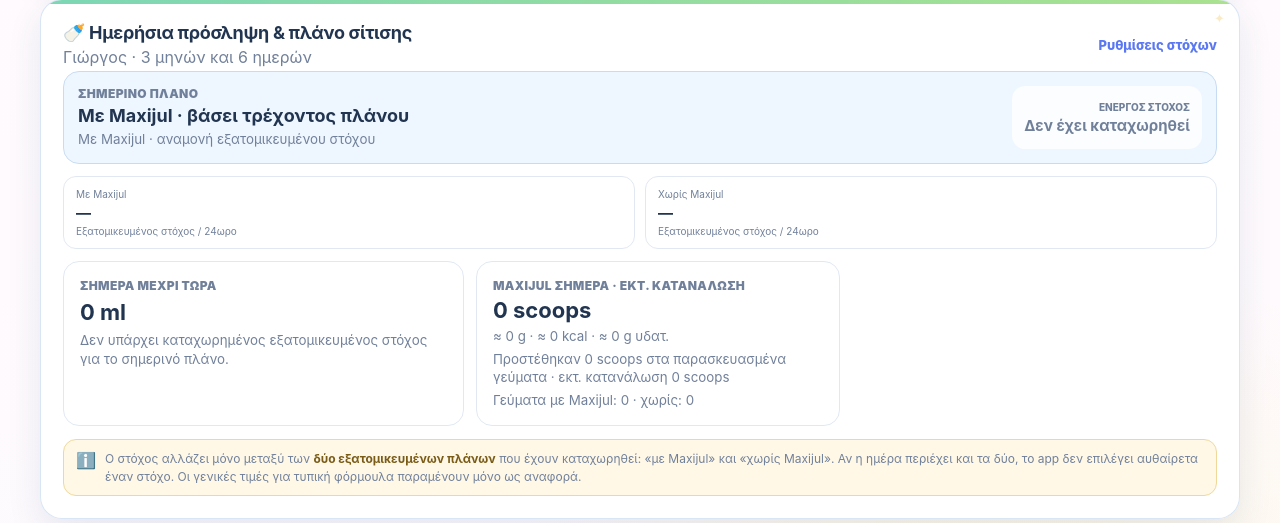
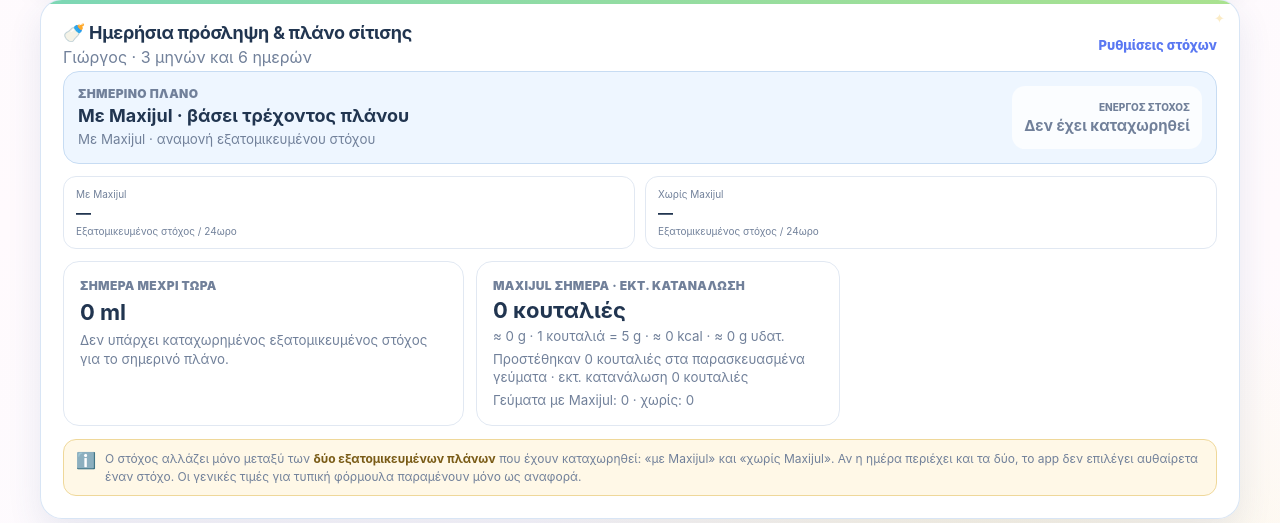
Before and after one commit to MichalisMichael26/giorgos-health, a Django app: page / in a window 1280 px wide. Shown: the part 1364-1887 px from the top of the page. Run offline with Django 5.2, Linux system fonts and the light colour scheme; the visitor is signed in with stand-in values (Sample User, id 1); data comes from the database, SQL or seed files in the repository; data that the repository does not hold is empty; parts of the project's set-up code (start-up, migrations or seed data) failed here and were passed over; some libraries are stand-ins or nearby versions.

Commit message:
Show Maxijul as 5 g spoon on dashboard

```diff
--- a/templates/dashboard.html
+++ b/templates/dashboard.html
@@ -351,15 +351,16 @@
 
         <div class="milk-guide-reference maxijul-summary-card">
             <span class="guide-kicker">Maxijul σήμερα · εκτ. κατανάλωση</span>
-            <strong>{{ milk_guide.maxijul.total_scoops|floatformat:"-2" }} scoops</strong>
+            <strong>{{ milk_guide.maxijul.total_scoops|floatformat:"-2" }} κουταλιές</strong>
             <small>
                 ≈ {{ milk_guide.maxijul.grams|floatformat:"-1" }} g
+                · 1 κουταλιά = 5 g
                 · ≈ {{ milk_guide.maxijul.kcal|floatformat:"-1" }} kcal
                 · ≈ {{ milk_guide.maxijul.carbs_g|floatformat:"-1" }} g υδατ.
             </small>
             <small>
-                Προστέθηκαν {{ milk_guide.maxijul.prepared_scoops|floatformat:"-2" }} scoops στα παρασκευασμένα γεύματα
-                · εκτ. κατανάλωση {{ milk_guide.maxijul.total_scoops|floatformat:"-2" }} scoops
+                Προστέθηκαν {{ milk_guide.maxijul.prepared_scoops|floatformat:"-2" }} κουταλιές στα παρασκευασμένα γεύματα
+                · εκτ. κατανάλωση {{ milk_guide.maxijul.total_scoops|floatformat:"-2" }} κουταλιές
             </small>
             <small>
                 Γεύματα με Maxijul: {{ milk_guide.maxijul.with_maxijul_meals }}
```
